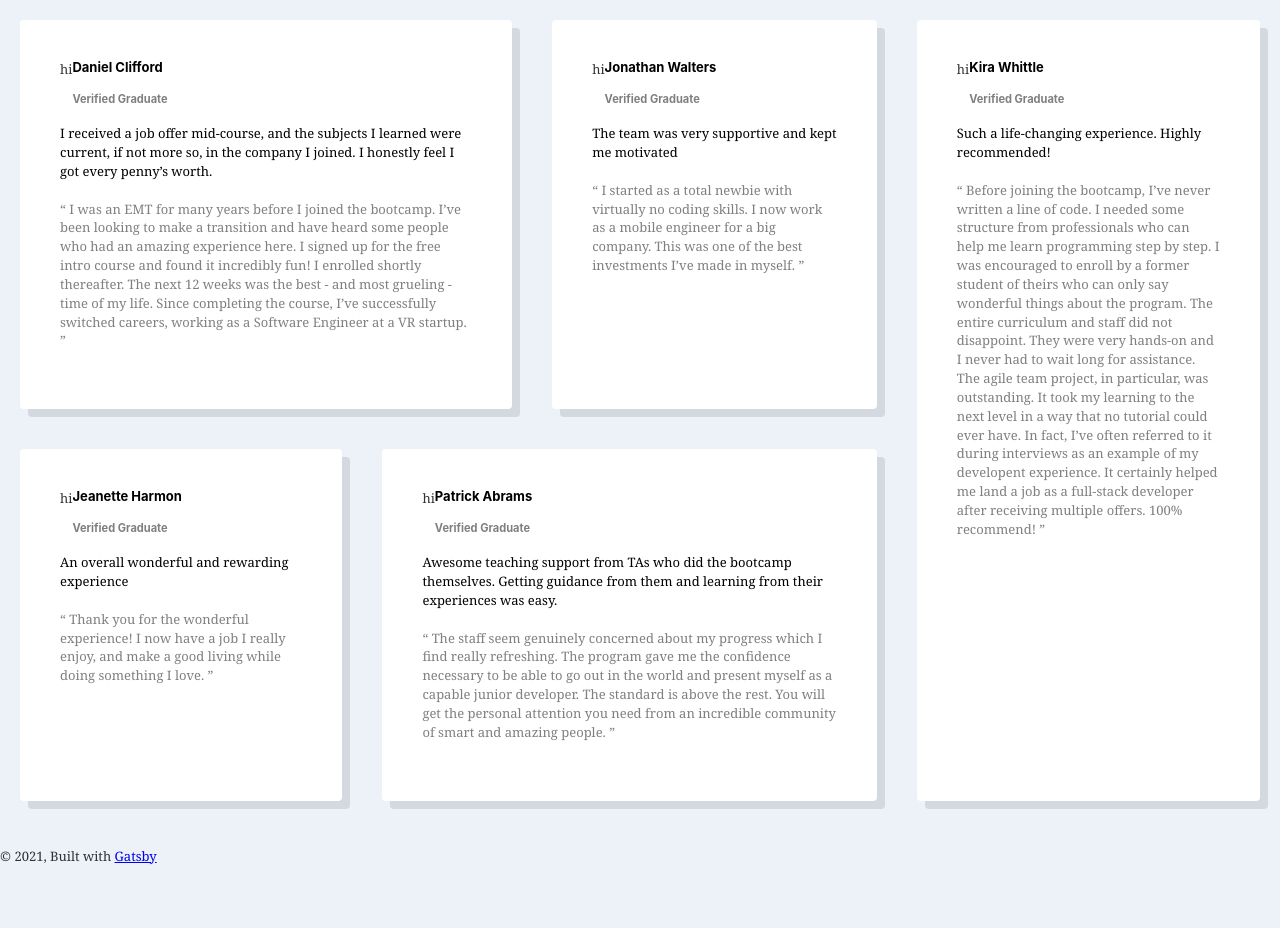
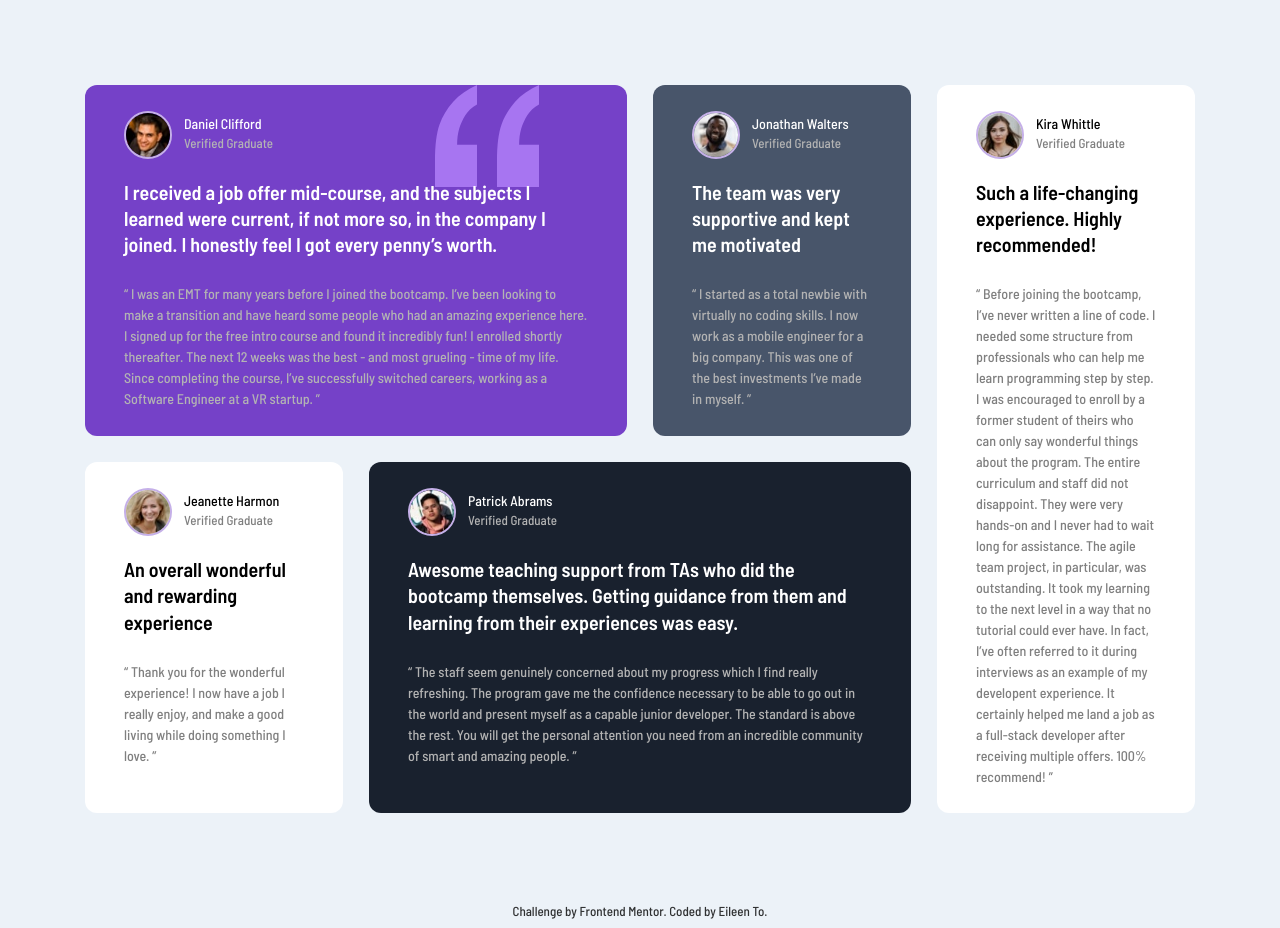
Before and after one commit to leenishere/testimonial, a Gatsby site: page / in a window 1280 px wide. Before the commit the page ends 865 px from the top, so only its background shows below. Built offline with nearby package versions, Linux system fonts and the light colour scheme; Gatsby itself is replaced by a stand-in of ours.

Commit message:
styling done

```diff
--- a/src/components/global.css
+++ /dev/null
@@ -1,4 +0,0 @@
-html{
-    background-color: hsl(210, 46%, 95%);
-    font-size: 13px;
-}
--- a/src/components/grid.js
+++ b/src/components/grid.js
@@ -1,25 +1,56 @@
 import React from 'react';
 import styles from "./grid.module.css"
-import Image from "../components/image"
 import PropTypes from "prop-types";
 
+import logo1 from "../images/icons/image-danial.jpg";
+import logo2 from "../images/icons/image-jonathan.jpg";
+import logo3 from "../images/icons/image-jeanette.jpg";
+import logo4 from "../images/icons/image-patrick.jpg";
+import logo5 from "../images/icons/image-kira.jpg";
+
 const Grid = ({name, position, testimony, quote, grid_id}) => {
-    console.log(styles)
+    let color_dark;
+    let profilepic;
+    if (grid_id === "kira" || grid_id === "jeanette"){
+        console.log("HI " + grid_id);
+        color_dark = true;
+    } else{
+        color_dark = false;
+    }
+
+    // Set profile pic;
+    switch(grid_id){
+        case "kira":
+            profilepic = logo5;
+            break;
+        case "jeanette":
+            profilepic = logo3;
+            break;
+        case "danial":
+            profilepic = logo1;
+            break;
+        case "jonathan":
+            profilepic = logo2;
+            break;
+        case "patrick":
+            profilepic = logo4;
+            break;
+    }
 
     return (
-        <div className={styles.grid_background} data-grid={grid_id} >
-            <section className={styles.wrapper}>
+        <section className={styles.grid_background} data-grid={grid_id} >
+            <div className={styles.wrapper}>
                 <div className={styles.pos_left}>
-                    <p>hi</p>
+                    <img className={styles.profileimage} src={profilepic} alt={grid_id}/>
                 </div>
                 <div className={styles.pos_right}>
-                    <h4 className={styles.name_dark}>{name}</h4>
-                    <h5 className={styles.title_dark}>{position}</h5>
+                    <p className={color_dark? styles.name_dark : styles.name_light}>{name}</p>
+                    <p className={color_dark? styles.title_dark : styles.title_light}>{position}</p>
                 </div>
-            </section>
-            <p className={styles.name_dark}>{testimony}</p>
-            <p className={styles.title_dark}>{quote}</p>
-        </div>
+            </div>
+            <p className={color_dark? styles.testimony_dark : styles.testimony_light}>{testimony}</p>
+            <p className={color_dark? styles.quote_dark : styles.quote_light}>{quote}</p>
+        </section>
     )
 }
 
--- a/src/components/grid.module.css
+++ b/src/components/grid.module.css
@@ -1,18 +1,61 @@
+/* Light */
 .name_light{
     color: hsl(0, 0%, 100%);
+    font-weight: 500;
+    font-size: 14px;
+    margin: 0px;
 }
 
 .title_light{
-    color: hsl(0, 0%, 50%);
+    color: hsl(0, 0%, 70%);
+    font-weight: 500;
+    font-size: 13px;
+    line-height: 12px;
 }
 
+.testimony_light{
+    color: hsl(0, 0%, 100%);
+    font-weight: 600;
+    font-size: 20px;
+}
+
+.quote_light{
+    color: hsl(0, 0%, 70%);
+    font-weight: 500;
+    font-size: 14px;
+    line-height: 1.5em;
+    margin-bottom: 0px;
+}
+
+/* Dark */
 .name_dark{
     color: rgba(0, 0, 0, 1);
+    font-weight: 500;
+    font-size: 14px;
+    margin: 0px;
 }
 
 .title_dark{
     color: rgba(0, 0, 0, 0.5);
+    font-weight: 500;
+    font-size: 13px;
+    line-height: 12px;
 }
+
+.testimony_dark{
+    color: rgba(0, 0, 0, 1);
+    font-weight: 600;
+    font-size: 20px;
+}
+
+.quote_dark{
+    color: rgba(0, 0, 0, 0.5);
+    font-weight: 500;
+    font-size: 14px;
+    line-height: 1.5em;
+    margin-bottom: 0px;
+}
+
 
 
 .wrapper{
@@ -28,50 +71,48 @@
     justify-content: flex-end;
 }
 
+.profileimage{
+    margin-bottom: 0px;
+    border-radius: 32px;
+    height: 70%;
+    border: 2px solid hsl(263, 55%, 80%);
+}
+.grid_background{
+    padding: 3em;
+    margin: 1em;
+    border-radius: 12px;
+
+    padding-top: 2em;
+    padding-bottom: 2em;
+
+}
 
 [data-grid="danial"]{
     grid-area: first;
+    background: hsl(263, 55%, 52%);
+
+    background-image: url(../images/icons/bg-pattern-quotation.svg);
+    background-repeat: no-repeat;
+    background-position-x: 80%;
+    background-position-y: top;
 }
 
 [data-grid="jonathan"]{
     grid-area:second;
+    background: hsl(217, 19%, 35%);
 }
 
 [data-grid="jeanette"]{
     grid-area:fourth;
+    background-color:  hsl(0, 0%, 100%);
 }
 
 [data-grid="patrick"]{
-
     grid-area:fifth;
+    background-color: hsl(219, 29%, 14%);
 }
 
 [data-grid="kira"]{
     grid-area:third;
-}
-
-/* Grid Backgrounds */
-.grid_background{
-    padding: 40px;
-    margin: 20px;
-    box-shadow: 8px 8px rgba(0,0,0,0.1);
-    border-radius: 4px;
-}
-
-.grid_background__danial{
-    background: hsl(263, 55%, 52%);
-
-}
-
-.grid_background__jonathan{
-    background: hsl(217, 19%, 35%);
-}
-
-
-.grid_background{
     background-color:  hsl(0, 0%, 100%);
 }
-
-.grid_background__patrick{
-    background-color: hsl(219, 29%, 14%);
-}
--- a/src/components/layout.css
+++ b/src/components/layout.css
@@ -1,16 +1,21 @@
+@import url('https://fonts.googleapis.com/css2?family=Barlow+Semi+Condensed:wght@500;600&display=swap');
+
 html {
   -ms-text-size-adjust: 100%;
   -webkit-text-size-adjust: 100%;
   font: 112.5%/1.45em georgia, serif, sans-serif;
   box-sizing: border-box;
   overflow-y: scroll;
+  background-color: hsl(210, 46%, 95%);
 }
+
 body {
   margin: 0;
   -webkit-font-smoothing: antialiased;
   -moz-osx-font-smoothing: grayscale;
   color: hsla(0, 0%, 0%, 0.8);
-  font-family: georgia, serif;
+  font-size: 13px;
+  font-family: 'Barlow Semi Condensed', sans-serif;
   font-weight: normal;
   word-wrap: break-word;
   font-kerning: normal;
@@ -22,14 +27,13 @@ body {
 
 
 main{
-
     display: grid;
-
-    grid-template-columns: auto;
-    grid-template-rows: auto;
+    grid-template-columns: 1fr 1fr 1fr 1fr;
+    grid-template-rows: 1fr 1fr;
     grid-template-areas:
     'first first second third'
     'fourth fifth fifth third';
+    margin: 4rem;
 }
 
 article,
@@ -93,8 +97,7 @@ h1 {
   padding-top: 0;
   margin-bottom: 1.45rem;
   color: inherit;
-  font-family: -apple-system, BlinkMacSystemFont, Segoe UI, Roboto, Oxygen,
-    Ubuntu, Cantarell, Fira Sans, Droid Sans, Helvetica Neue, sans-serif;
+  font-family: 'Barlow Semi Condensed', sans-serif;
   font-weight: bold;
   text-rendering: optimizeLegibility;
   font-size: 2.25rem;
@@ -272,8 +275,7 @@ h2 {
   padding-top: 0;
   margin-bottom: 1.45rem;
   color: inherit;
-  font-family: -apple-system, BlinkMacSystemFont, Segoe UI, Roboto, Oxygen,
-    Ubuntu, Cantarell, Fira Sans, Droid Sans, Helvetica Neue, sans-serif;
+  font-family: 'Barlow Semi Condensed', sans-serif;
   font-weight: bold;
   text-rendering: optimizeLegibility;
   font-size: 1.62671rem;
@@ -289,8 +291,8 @@ h3 {
   padding-top: 0;
   margin-bottom: 1.45rem;
   color: inherit;
-  font-family: -apple-system, BlinkMacSystemFont, Segoe UI, Roboto, Oxygen,
-    Ubuntu, Cantarell, Fira Sans, Droid Sans, Helvetica Neue, sans-serif;
+  font-family: 'Barlow Semi Condensed', sans-serif;
+
   font-weight: bold;
   text-rendering: optimizeLegibility;
   font-size: 1.38316rem;
@@ -306,8 +308,8 @@ h4 {
   padding-top: 0;
   margin-bottom: 1.45rem;
   color: inherit;
-  font-family: -apple-system, BlinkMacSystemFont, Segoe UI, Roboto, Oxygen,
-    Ubuntu, Cantarell, Fira Sans, Droid Sans, Helvetica Neue, sans-serif;
+  font-family: 'Barlow Semi Condensed', sans-serif;
+
   font-weight: bold;
   text-rendering: optimizeLegibility;
   font-size: 1rem;
@@ -323,8 +325,7 @@ h5 {
   padding-top: 0;
   margin-bottom: 1.45rem;
   color: inherit;
-  font-family: -apple-system, BlinkMacSystemFont, Segoe UI, Roboto, Oxygen,
-    Ubuntu, Cantarell, Fira Sans, Droid Sans, Helvetica Neue, sans-serif;
+  font-family: 'Barlow Semi Condensed', sans-serif;
   font-weight: bold;
   text-rendering: optimizeLegibility;
   font-size: 0.85028rem;
@@ -340,8 +341,7 @@ h6 {
   padding-top: 0;
   margin-bottom: 1.45rem;
   color: inherit;
-  font-family: -apple-system, BlinkMacSystemFont, Segoe UI, Roboto, Oxygen,
-    Ubuntu, Cantarell, Fira Sans, Droid Sans, Helvetica Neue, sans-serif;
+  font-family: 'Barlow Semi Condensed', sans-serif;
   font-weight: bold;
   text-rendering: optimizeLegibility;
   font-size: 0.78405rem;
--- a/src/components/layout.js
+++ b/src/components/layout.js
@@ -35,9 +35,7 @@ const Layout = ({ children }) => {
             marginTop: `2rem`,
           }}
         >
-          © {new Date().getFullYear()}, Built with
-          {` `}
-          <a href="https://www.gatsbyjs.com">Gatsby</a>
+          <p style={{textAlign: 'center',}}>Challenge by Frontend Mentor. Coded by Eileen To.</p>
         </footer>
       </div>
     </>
--- a/src/pages/index.js
+++ b/src/pages/index.js
@@ -5,7 +5,6 @@ import Layout from "../components/layout"
 import Image from "../components/image"
 import SEO from "../components/seo"
 import Grid from "../components/grid"
-import "../components/global.css"
 
 
 const IndexPage = () => (
```
Also changed, not shown: src/images/icons/image-danial.jpg (renamed from src/images/icons/image-daniel.jpg).
